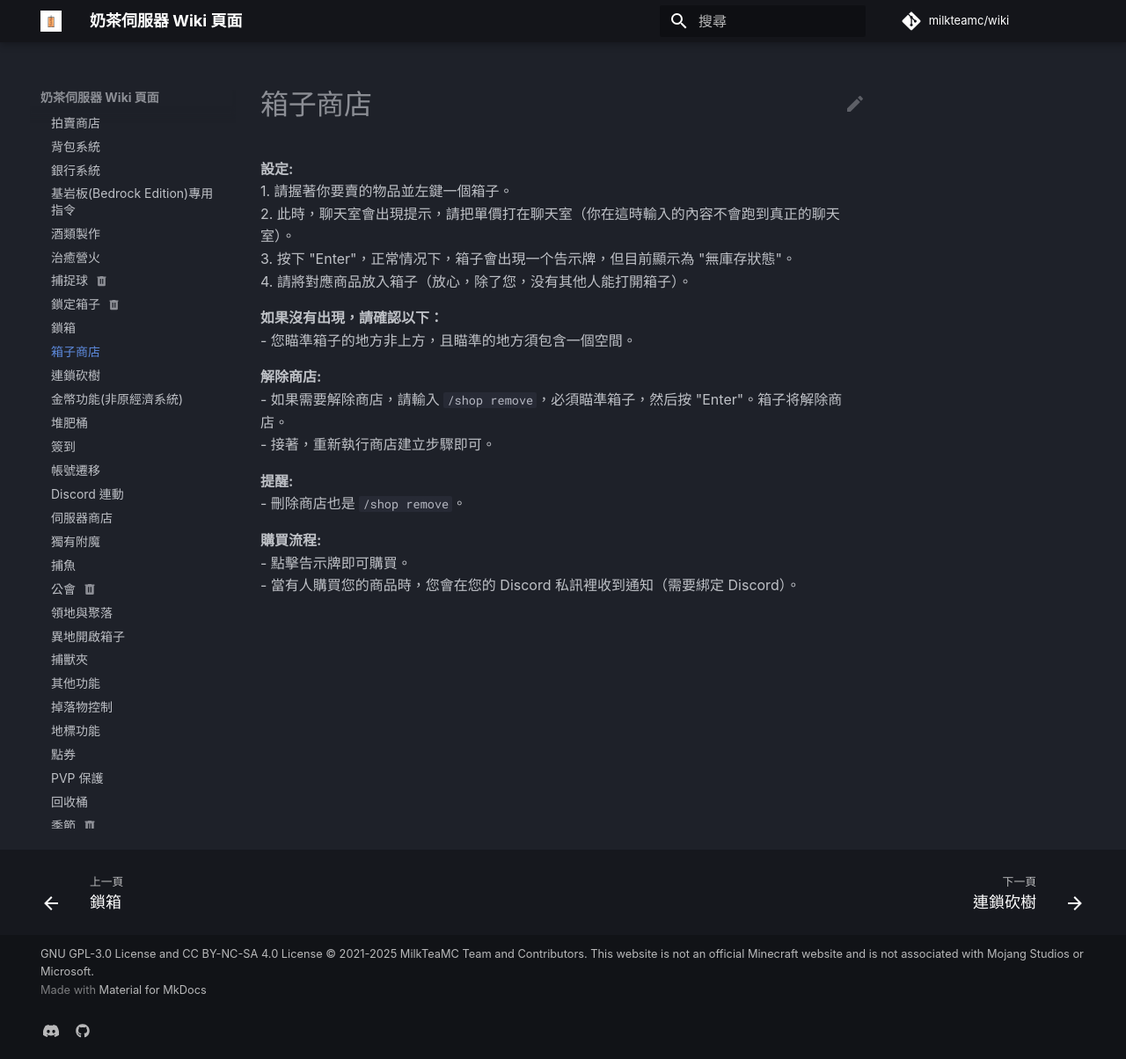
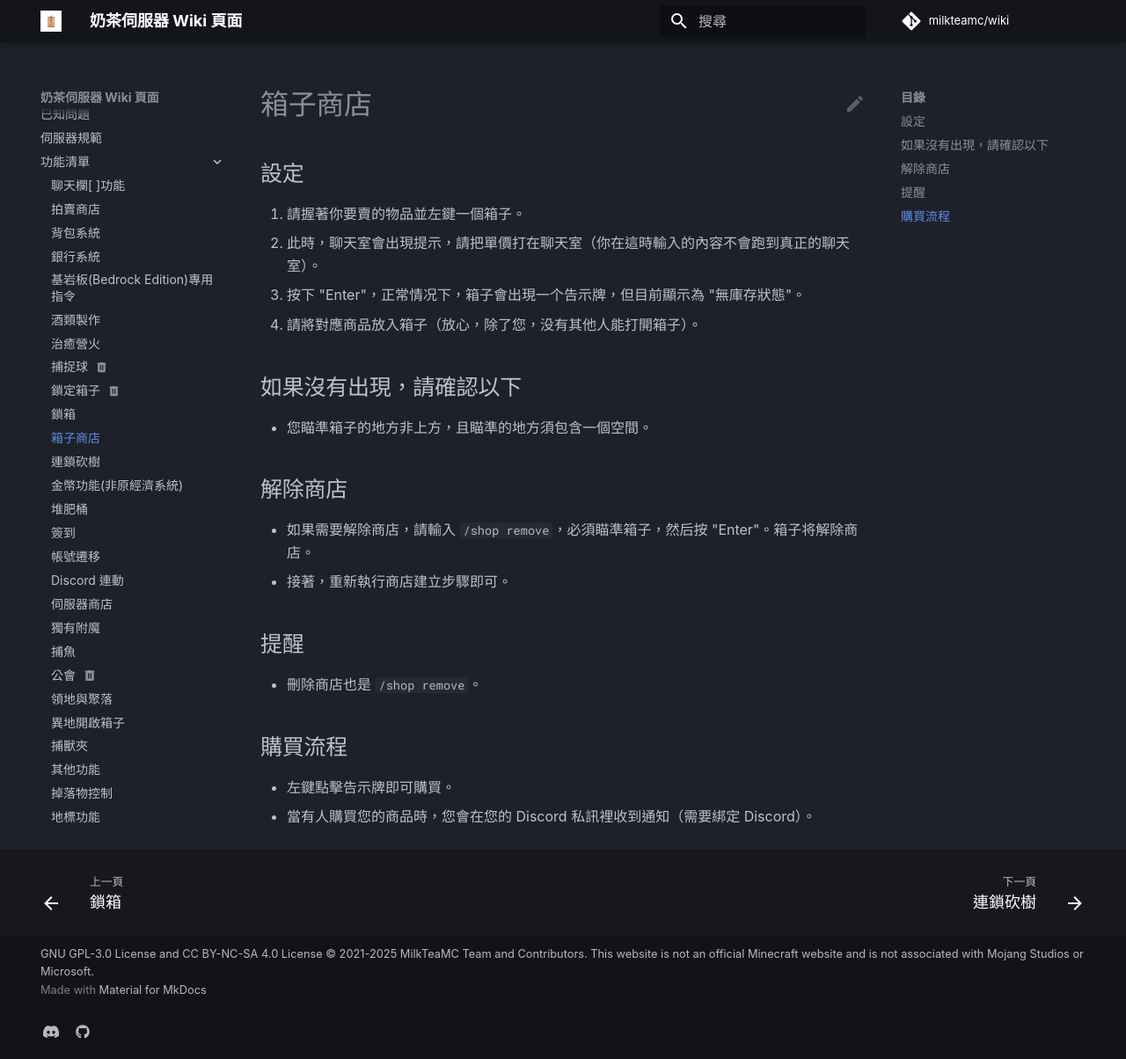
Before and after one commit to milkteamc/wiki, an MkDocs documentation site: the page built from docs/功能清單/chestshop.md, in a window 1280 px wide and 1204 px high. Shown: the whole window at 88% size. Built offline with MkDocs 1.6.1 and Material for MkDocs 9.7.7, drawn with Linux system fonts in a browser that asks for light colours; some web fonts are replaced; plug-ins that fetch from the network failed and are left out.

Commit message:
more fixes

```diff
--- a/docs/功能清單/chestshop.md
+++ b/docs/功能清單/chestshop.md
@@ -1,21 +1,21 @@
 # 箱子商店
 
-**設定:**
+## 設定
 1. 請握著你要賣的物品並左鍵一個箱子。
 2. 此時，聊天室會出現提示，請把單價打在聊天室（你在這時輸入的內容不會跑到真正的聊天室）。
 3. 按下 "Enter"，正常情况下，箱子會出現一个告示牌，但目前顯示為 "無庫存狀態"。
 4. 請將對應商品放入箱子（放心，除了您，没有其他人能打開箱子）。
 
-**如果沒有出現，請確認以下：**
+## 如果沒有出現，請確認以下
 - 您瞄準箱子的地方非上方，且瞄準的地方須包含一個空間。
 
-**解除商店:**
+## 解除商店
 - 如果需要解除商店，請輸入 `/shop remove`，必須瞄準箱子，然后按 "Enter"。箱子将解除商店。
 - 接著，重新執行商店建立步驟即可。
 
-**提醒:**
+## 提醒
 - 刪除商店也是 `/shop remove`。
 
-**購買流程:**
-- 點擊告示牌即可購買。
+## 購買流程
+- 左鍵點擊告示牌即可購買。
 - 當有人購買您的商品時，您會在您的 Discord 私訊裡收到通知（需要綁定 Discord）。
```
